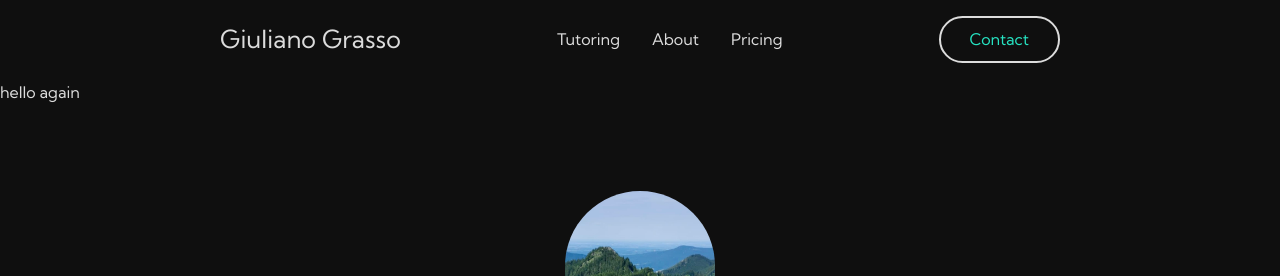
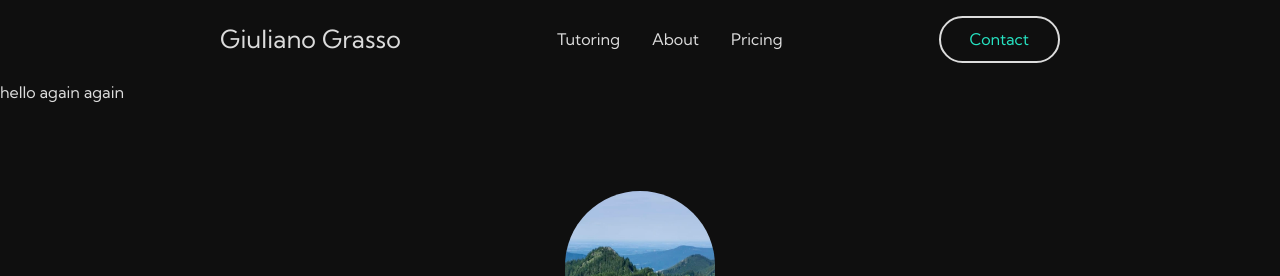
Before and after one commit to GG1982/Jekyll-ggmaths, a Jekyll site: the page built from pages/index.html, in a window 1280 px wide and 900 px high. Shown: the top 276 px of the window. Built offline with Jekyll 4.4.1, drawn with Linux system fonts in a browser that asks for light colours.

Commit message:
try again x2

```diff
--- a/_layouts/default.html
+++ b/_layouts/default.html
@@ -17,7 +17,7 @@
       <link rel="preconnect" href="https://fonts.gstatic.com" crossorigin>
       <link href="https://fonts.googleapis.com/css2?family=Kumbh+Sans:wght@200;300;400;500;600;700;800&display=swap" rel="stylesheet">
 
-      <link rel="stylesheet" href="../assets/css/main.css">
+      <link rel="stylesheet" href="{{ site.url }}/assets/css/main.css">
       {% if page.custom_css %}
         {% for stylesheet in page.custom_css %}
           <link rel="stylesheet" href="../assets/css/{{ stylesheet }}.css">
--- a/pages/index.html
+++ b/pages/index.html
@@ -3,7 +3,7 @@
 title: "Expert Private Maths & 11+ Tutor | Giuliano Grasso"
 permalink: /
 ---
-hello again
+hello again again
     <main>
         <section id="hero" class="hero">
             <div class="hero-body">
```
Also changed, not shown: 2 other files.
